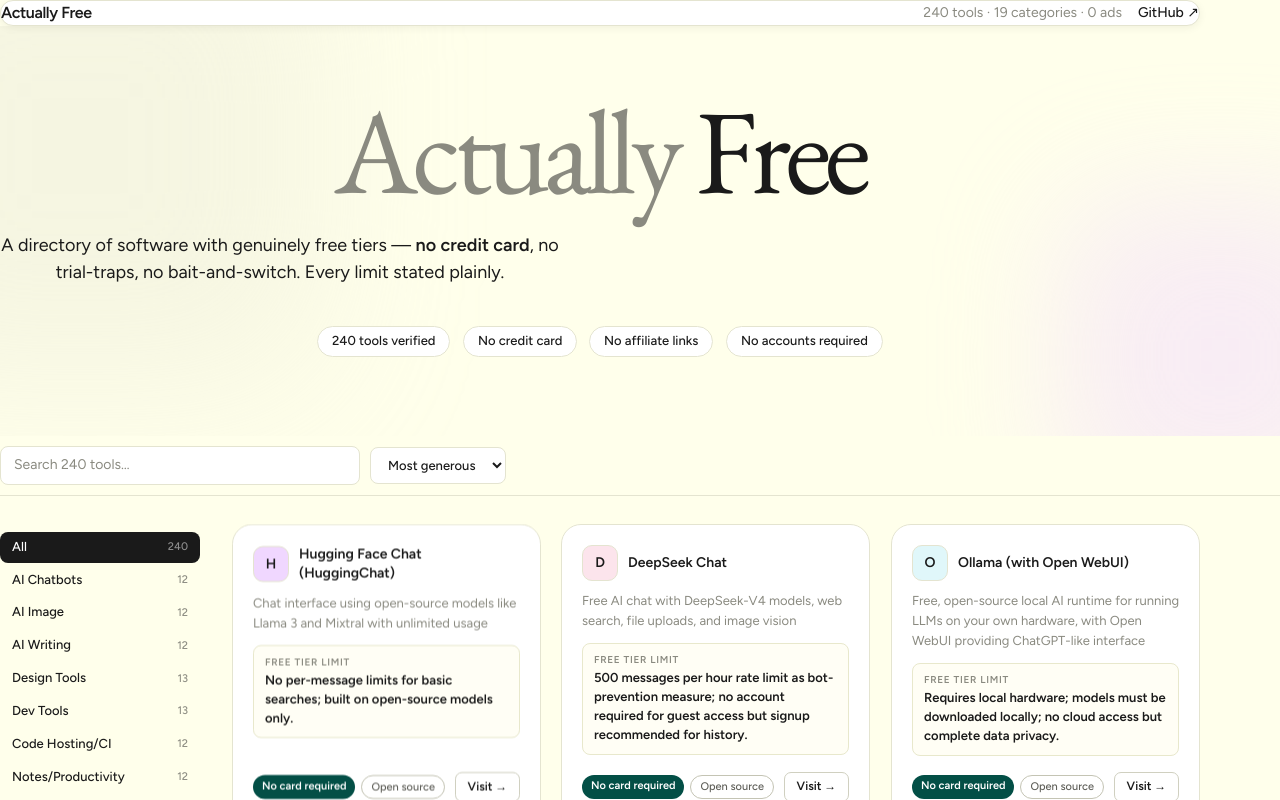
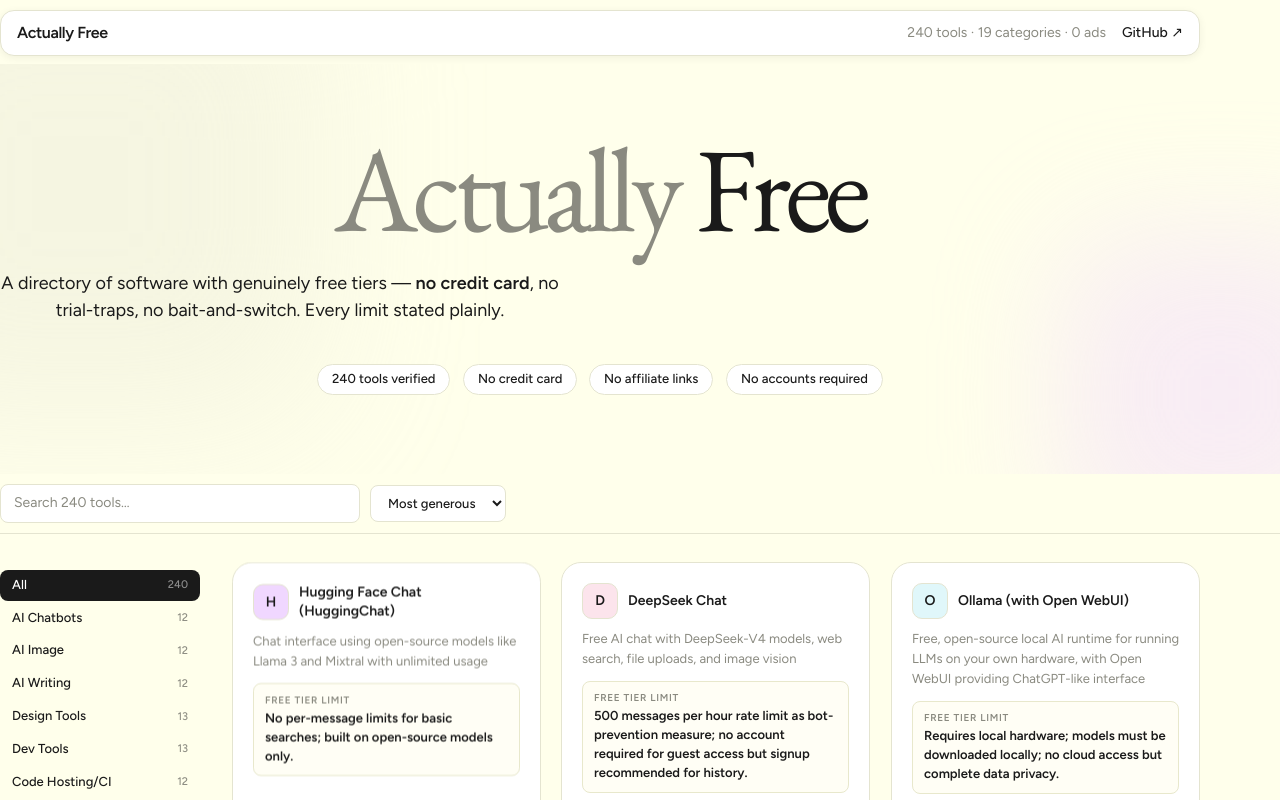
Before and after one commit to classthandstrategies-ai/actually-free, a React (Vite) app: page / in a window 1280 px wide. Shown: the top 800 px of the page. Built offline with nearby package versions, Linux system fonts and the light colour scheme.

Commit message:
fix: align nav pill to same max-w container as content; recalculate sticky top offsets

```diff
--- a/src/App.jsx
+++ b/src/App.jsx
@@ -64,8 +64,8 @@
       <Nav total={TOTAL} categories={categories} />
       <Hero total={TOTAL} />
 
-      {/* Sticky controls */}
-      <div className="sticky z-40" style={{ top: '64px' }}>
+      {/* Sticky controls — top = nav height (54px) */}
+      <div className="sticky z-40" style={{ top: '54px' }}>
         <Controls
           search={search}
           onSearchChange={setSearch}
@@ -92,7 +92,8 @@
 
         <div style={{ display: 'flex', gap: '32px', alignItems: 'flex-start' }}>
           {/* Desktop sidebar — sticky */}
-          <div className="hidden md:block" style={{ flexShrink: 0, position: 'sticky', top: '132px', alignSelf: 'flex-start' }}>
+          {/* sidebar top = nav (54) + controls (56) + gap (8) = 118px */}
+          <div className="hidden md:block" style={{ flexShrink: 0, position: 'sticky', top: '118px', alignSelf: 'flex-start' }}>
             <CategorySidebar
               categories={categories}
               active={activeCategory}
--- a/src/components/Nav.jsx
+++ b/src/components/Nav.jsx
@@ -1,10 +1,15 @@
 export default function Nav({ total, categories }) {
   const catCount = categories ? categories.filter((c) => c.slug !== 'all').length : 0
   return (
-    <div className="sticky top-0 z-50 px-6 pt-4 pb-2 bg-cream-paper">
+    <div className="sticky top-0 z-50 bg-cream-paper" style={{ paddingTop: '10px', paddingBottom: '8px' }}>
+      {/* Same container as Controls and main — keeps pill aligned with content below */}
+      <div className="max-w-[1200px] mx-auto px-6">
         <nav
-        className="max-w-[1200px] mx-auto flex items-center justify-between px-5 py-3"
           style={{
+            display: 'flex',
+            alignItems: 'center',
+            justifyContent: 'space-between',
+            padding: '10px 16px',
             background: '#ffffff',
             border: '1px solid #e4e4d0',
             borderRadius: '14px',
@@ -29,5 +34,6 @@
           </div>
         </nav>
       </div>
+    </div>
   )
 }
```
Lines whose indentation alone changed are shown as unchanged.
